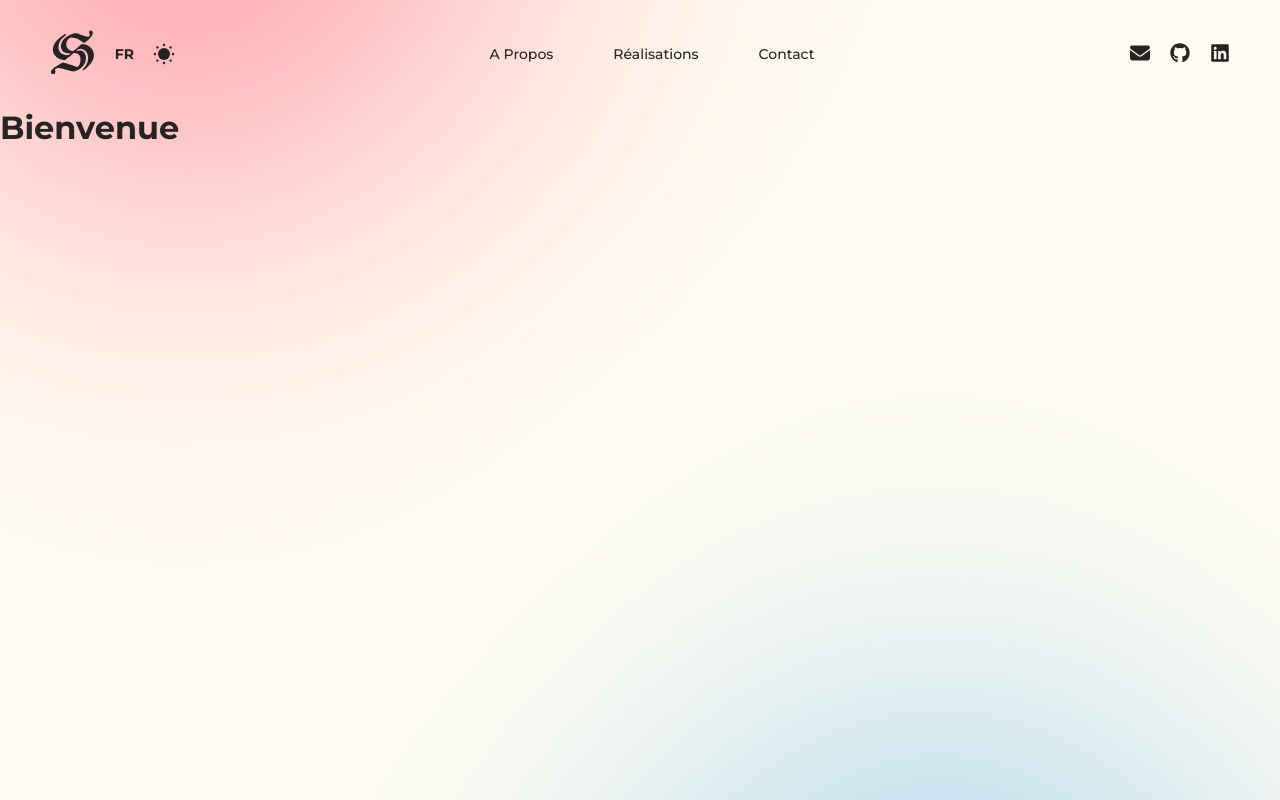
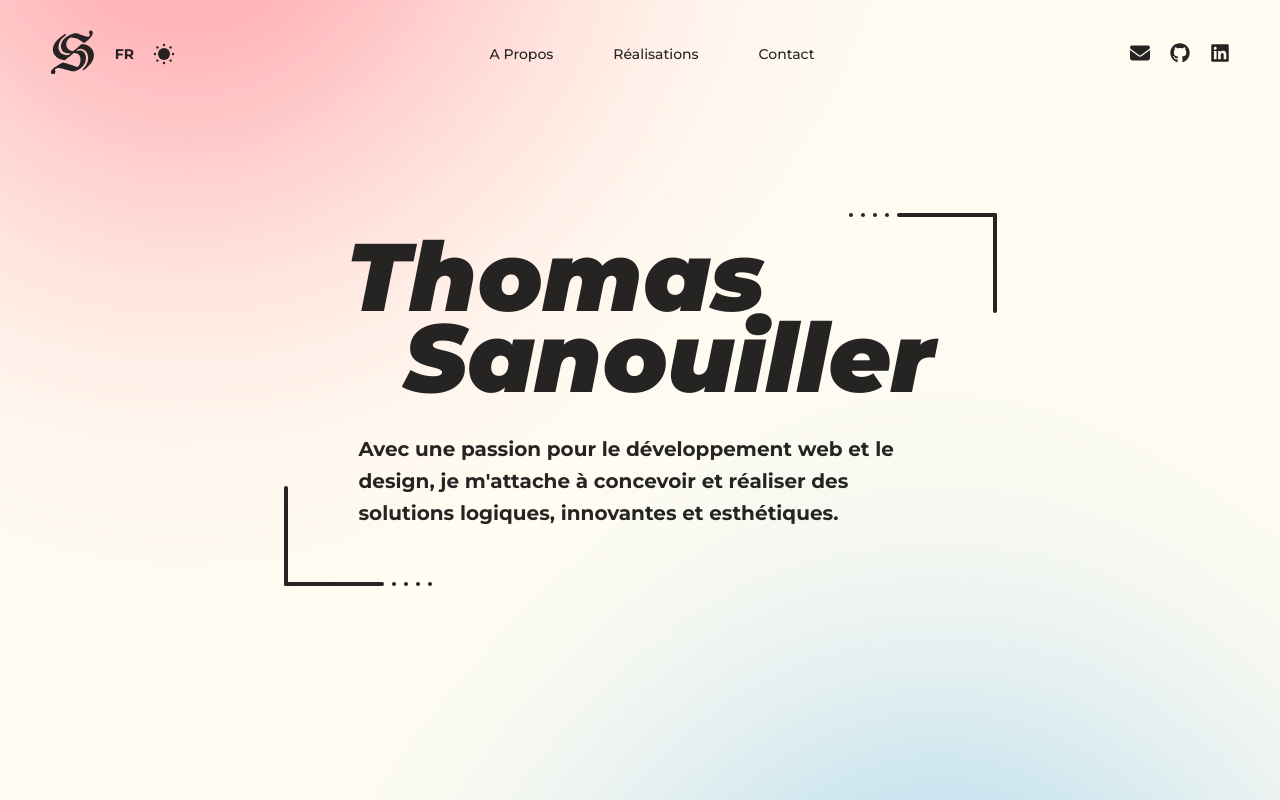
Before and after one commit to Thomagotchi/Portfolio, a React (Vite) app: page / in a window 1280 px wide. Built offline with nearby package versions, Linux system fonts and the light colour scheme.

Commit message:
Positionnement hero accueil

```diff
--- a/src/assets/data/informations.json
+++ b/src/assets/data/informations.json
@@ -0,0 +1,5 @@
+{
+  "githubUrl": "https://github.com/Thomagotchi",
+  "linkedInUrl": "https://www.linkedin.com/in/thomas-sanouiller-0b0187315/",
+  "email": "thomassanouiller.contact@gmail.com"
+}
--- a/src/assets/i18n/en.json
+++ b/src/assets/i18n/en.json
@@ -1,7 +1,7 @@
 {
-    "logoAlt": "Logo of the website.",
-    "headerAbout": "About Me",
-    "headerWorks": "My Work",
-    "headerContact": "Contact",
-    "welcomeMessage": "Welcome"
-  }
+  "logoAlt": "Logo of the website.",
+  "headerAbout": "About Me",
+  "headerWorks": "My Work",
+  "headerContact": "Contact",
+  "homeMessage": "With a passion for web development and design, I strive to create and deliver logical, innovative, and aesthetic solutions."
+}
--- a/src/assets/i18n/fr.json
+++ b/src/assets/i18n/fr.json
@@ -1,7 +1,7 @@
 {
-    "logoAlt": "Logo du site.",
-    "headerAbout": "A Propos",
-    "headerWorks": "Réalisations",
-    "headerContact": "Contact",
-    "welcomeMessage": "Bienvenue "
-  }
+  "logoAlt": "Logo du site.",
+  "headerAbout": "A Propos",
+  "headerWorks": "Réalisations",
+  "headerContact": "Contact",
+  "homeMessage": "Avec une passion pour le développement web et le design, je m'attache à concevoir et réaliser des solutions logiques, innovantes et esthétiques."
+}
--- a/src/components/background/background.scss
+++ b/src/components/background/background.scss
@@ -28,7 +28,6 @@
     position: absolute;
     height: 100vh;
     width: 100vh;
-
 }
 
 .left-light,
--- a/src/components/header/Header.jsx
+++ b/src/components/header/Header.jsx
@@ -1,13 +1,16 @@
-//--- Import de fonction React ---
+//--- Import de fonctions ---
 import { NavLink, Link } from "react-router-dom";
 import { FontAwesomeIcon } from "@fortawesome/react-fontawesome";
 import { faEnvelope } from "@fortawesome/free-solid-svg-icons";
 import { faGithub, faLinkedin } from "@fortawesome/free-brands-svg-icons";
-import "./header.scss";
-import "../../styles/styles.scss";
 import { useTranslation } from "react-i18next";
 import { LanguageToggle } from "../languageToggle/LanguageToggle";
 import { ThemeButton } from "../themeButton/ThemeButton";
+//--- Import de styles ---
+import "./header.scss";
+import "../../styles/styles.scss";
+//--- Import de données ---
+import * as informationsContact from "../../assets/data/informations.json";
 
 export function Header() {
   const { t } = useTranslation();
@@ -37,17 +40,14 @@ export function Header() {
         <NavLink to="Contact">{t("headerContact")}</NavLink>
       </nav>
       <div className="header-right">
-        <Link target="_blank" to="mailto:thomassanouiller.contact@gmail.com">
+        <Link target="_blank" to={`mailto:${informationsContact.email}`}>
           <FontAwesomeIcon icon={faEnvelope} alt="hello" />
         </Link>
-        <Link target="_blank" to="https://github.com/Thomagotchi">
-          <FontAwesomeIcon icon={faGithub} />
+        <Link target="_blank" to={informationsContact.githubUrl}>
+          <FontAwesomeIcon icon={faGithub} alt="hoi" />
         </Link>
-        <Link
-          target="_blank"
-          to="https://www.linkedin.com/in/thomas-sanouiller-0b0187315/"
-        >
-          <FontAwesomeIcon icon={faLinkedin} />
+        <Link target="_blank" to={informationsContact.linkedInUrl}>
+          <FontAwesomeIcon icon={faLinkedin} alt="" />
         </Link>
       </div>
     </header>
--- a/src/components/header/header.scss
+++ b/src/components/header/header.scss
@@ -1,7 +1,7 @@
 @use "../../styles/variables.scss" as *;
 
 header {
-    margin: 30px 50px;
+    margin: 0 50px;
     font-weight: 500;
     font-size: 14px;
     display: flex;
--- a/src/pages/home/Home.jsx
+++ b/src/pages/home/Home.jsx
@@ -4,5 +4,136 @@ import "./home.scss";
 export function Home() {
   const { t } = useTranslation();
 
-  return <h1 className="home">{t("welcomeMessage")}</h1>;
+  return (
+    <div className="home-content">
+      <div className="body-container">
+        <div className="hero-container">
+          <div className="geometry-shape-right">
+            <svg
+              xmlns="http://www.w3.org/2000/svg"
+              width="148"
+              height="101"
+              viewBox="0 0 148 101"
+              fill="currentColor"
+            >
+              <rect
+                x="148"
+                y="4.06152"
+                width="100"
+                height="4"
+                rx="2"
+                transform="rotate(-180 148 4.06152)"
+                fill="currentColor"
+              />
+              <rect
+                x="40"
+                y="4"
+                width="4"
+                height="4"
+                rx="2"
+                transform="rotate(-180 40 4)"
+                fill="currentColor"
+              />
+              <rect
+                x="16"
+                y="4"
+                width="4"
+                height="4"
+                rx="2"
+                transform="rotate(-180 16 4)"
+                fill="currentColor"
+              />
+              <rect
+                x="28"
+                y="4"
+                width="4"
+                height="4"
+                rx="2"
+                transform="rotate(-180 28 4)"
+                fill="currentColor"
+              />
+              <rect
+                x="4"
+                y="4"
+                width="4"
+                height="4"
+                rx="2"
+                transform="rotate(-180 4 4)"
+                fill="currentColor"
+              />
+              <rect
+                x="148"
+                y="0.0615234"
+                width="100"
+                height="4"
+                rx="2"
+                transform="rotate(90 148 0.0615234)"
+                fill="currentColor"
+              />
+            </svg>
+          </div>
+          <div className="hero-text-container">
+            <h1 className="hero-title">
+              Thomas
+              <br />
+              &nbsp;&nbsp;Sanouiller
+            </h1>
+            <p className="hero-caption">{t("homeMessage")}</p>
+          </div>
+
+          <div className="geometry-shape-left">
+            <svg
+              xmlns="http://www.w3.org/2000/svg"
+              width="148"
+              height="101"
+              viewBox="0 0 148 101"
+              fill="currentColor"
+            >
+              <rect y="96" width="100" height="4" rx="2" fill="currentColor" />
+              <rect
+                x="108"
+                y="96.0615"
+                width="4"
+                height="4"
+                rx="2"
+                fill="currentColor"
+              />
+              <rect
+                x="132"
+                y="96.0615"
+                width="4"
+                height="4"
+                rx="2"
+                fill="currentColor"
+              />
+              <rect
+                x="120"
+                y="96.0615"
+                width="4"
+                height="4"
+                rx="2"
+                fill="currentColor"
+              />
+              <rect
+                x="144"
+                y="96.0615"
+                width="4"
+                height="4"
+                rx="2"
+                fill="currentColor"
+              />
+              <rect
+                y="100"
+                width="100"
+                height="4"
+                rx="2"
+                transform="rotate(-90 0 100)"
+                fill="currentColor"
+              />
+            </svg>
+          </div>
+        </div>
+      </div>
+    </div>
+  );
 }
--- a/src/pages/home/home.scss
+++ b/src/pages/home/home.scss
@@ -1,9 +1,81 @@
 @use "../../styles/variables.scss" as *;
 
-.light .home {
+.home-content {
+    display: flex;
+    height: calc(100vh - 108px);
+    width: 100%;
+    align-items: center;
+    justify-content: center;
+
+    .hero-container {
+        position: absolute;
+        top: calc(50vh - 187px);
+        left: calc(50vw - 356.5px);
+        display: inherit;
+        flex-direction: column;
+        max-width: 713px;
+        max-height: 384px;
+
+        .hero-text-container {
+            position: relative;
+            z-index: 0;
+            display: flex;
+            flex-direction: column;
+            margin: 23px 63px;
+
+            .hero-title {
+                margin: 0;
+                font-size: 96px;
+                font-style: italic;
+                font-weight: 900;
+                line-height: 81px;
+            }
+
+            .hero-caption {
+                display: flex;
+                position: relative;
+                font-size: 20px;
+                font-style: normal;
+                font-weight: 700;
+                line-height: 32px;
+                max-width: 565px;
+                margin: 35px 12px;
+                transition: 300ms ease-in-out;
+            }
+        }
+    }
+}
+
+.geometry-shape-right {
+    z-index: 1;
+    display: flex;
+    position: absolute;
+    top: 0;
+    right: 0;
+}
+
+.geometry-shape-left {
+    z-index: 1;
+    display: flex;
+    position: absolute;
+    bottom: 0;
+    left: 0;
+}
+
+@keyframes rotate {
+    0% {
+        transform: rotate(0deg);
+    }
+
+    100% {
+        transform: rotate(360deg);
+    }
+}
+
+.light .body-container {
     color: $text-color-light;
 }
 
-.dark .home {
+.dark .body-container {
     color: $text-color-dark;
 }
--- a/src/styles/styles.scss
+++ b/src/styles/styles.scss
@@ -12,7 +12,8 @@ body {
 
 .content-container {
     max-width: 1440px;
-    margin: 0 auto;
+    min-height: calc(100vh - 60px);
+    margin: 30px auto;
 }
 
 a {
```
